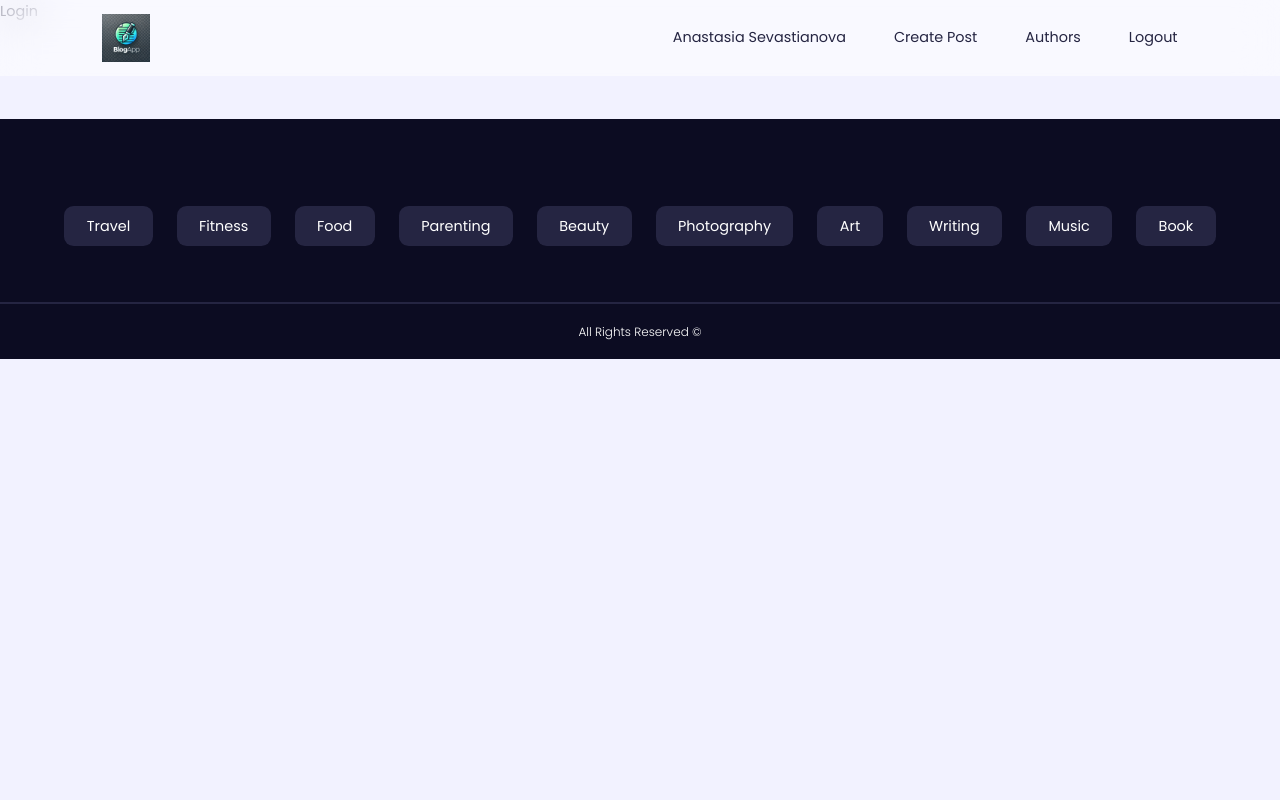
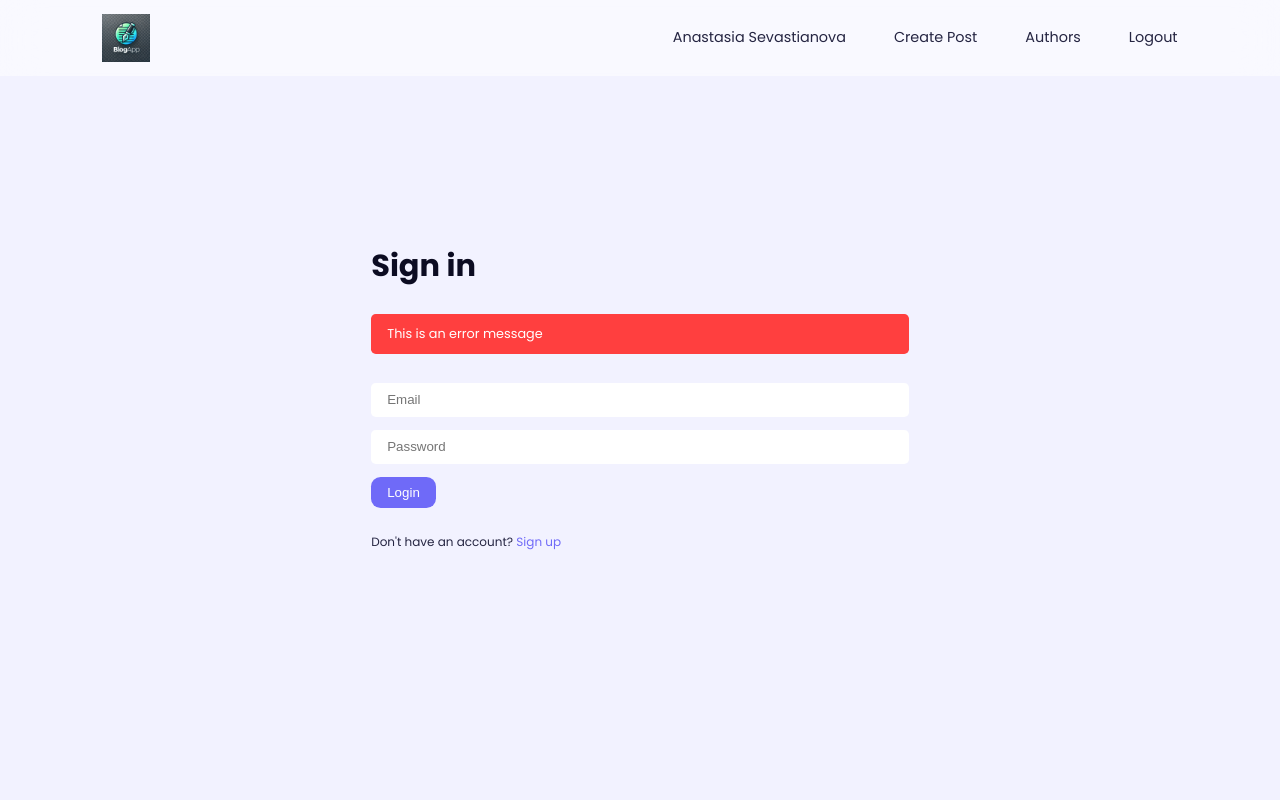
Before and after one commit to anastasia2022be1/mehr-blog, a React (Vite) app in the folder client/: page /login in a window 1280 px wide. Shown: the top 800 px of the page. Built offline with nearby package versions, Linux system fonts and the light colour scheme.

Commit message:
feat: Register and Login pages

```diff
--- a/client/src/index.css
+++ b/client/src/index.css
@@ -306,3 +306,50 @@
 .post-detail p {
     margin-bottom: 0.7rem;
 }
+
+/* REGISTER FORM */
+
+.form {
+    display: flex;
+    flex-direction: column;
+    gap: 0.8rem;
+}
+
+input, select, textarea {
+    width: 100%;
+    padding: 0.6rem 1rem;
+    border-radius: var(--radius-1);
+    resize: none;
+}
+
+.form__error-message {
+    background: var(--color-red);
+    color: var(--color-white);
+    font-size: 0.8rem;
+    padding: 0.6rem 1rem;
+    border-radius: var(--radius-1);
+    display: block;
+    margin-bottom: 1rem;
+}
+
+.register, .login, .create-post {
+    width: var(--form-width);
+    margin-inline: auto;
+    height: calc(100vh - 12rem);
+    display: grid;
+    place-items: center;
+}
+
+.register h2, .login h2, .create-post h2 {
+    margin-bottom: 2rem;
+}
+
+.register small, .login small {
+    display: block;
+    margin-top: 1.5rem;
+}
+
+.register small a,
+.login small a {
+    color: var(--color-primary);
+}
--- a/client/src/pages/Login.jsx
+++ b/client/src/pages/Login.jsx
@@ -1,8 +1,36 @@
-import React from 'react'
+import { useState } from 'react'
+import { Link } from 'react-router-dom'
 
 const Login = () => {
+
+  const [userData, setUserData] = useState({
+    email: "",
+    password: "",
+  });
+
+  function changeInputHandler(e) {
+    setUserData(prevState => {
+      return {...prevState, [e.target.name]: e.target.value}
+    })
+  }
+
   return (
-    <div>Login</div>
+    <section className='login'>
+      <div className="container">
+        <h2>Sign in</h2>
+        <form className="form login__form">
+          <p className="form__error-message">This is an error message</p>
+
+          <input type="email" placeholder='Email' name='email' value={userData.email} onChange={changeInputHandler} />
+
+          <input type="password" placeholder='Password' name='password' value={userData.password} onChange={changeInputHandler} />
+
+          <button type="submit" className='btn primary'>Login</button>
+
+        </form>
+        <small>Don't have an account? <Link to="/register">Sign up</Link></small>
+      </div>
+    </section>
   )
 }
 
--- a/client/src/pages/Register.jsx
+++ b/client/src/pages/Register.jsx
@@ -1,8 +1,42 @@
-import React from 'react'
+import React, { useState } from 'react'
+import { Link } from 'react-router-dom'
 
 const Register = () => {
+
+  const [userData, setUserData] = useState({
+    name: "",
+    email: "",
+    password: "",
+    password2: ""
+  });
+
+  function changeInputHandler(e) {
+    setUserData(prevState => {
+      return {...prevState, [e.target.name]: e.target.value}
+    })
+  }
+
   return (
-    <div>Register</div>
+    <section className='register'>
+      <div className="container">
+        <h2>Sign up</h2>
+        <form className="form register__form">
+          <p className="form__error-message">This is an error message</p>
+
+          <input type="text" placeholder='Full Name' name='name' value={userData.name} onChange={changeInputHandler} />
+
+          <input type="email" placeholder='Email' name='email' value={userData.email} onChange={changeInputHandler} />
+
+          <input type="password" placeholder='Password' name='password' value={userData.password} onChange={changeInputHandler} />
+
+          <input type="password" placeholder='Confirm password' name='password2' value={userData.password2} onChange={changeInputHandler} />
+
+          <button type="submit" className='btn primary'>Register</button>
+
+        </form>
+        <small>Already have an account? <Link to="/login">Sign in</Link></small>
+      </div>
+    </section>
   )
 }
 
```
